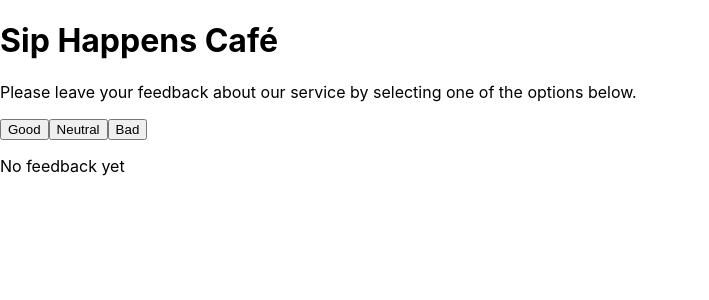
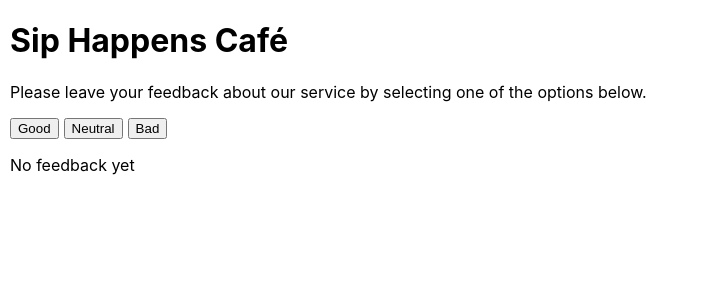
Before and after one commit to MichaelTetris/goit-react-hw-02, a React (Vite) app: page / in a window 1280 px wide. Shown: the top 300 px of the page, without its empty margins (0-709 px from the left). Built offline with nearby package versions, Linux system fonts and the light colour scheme.

Commit message:
add css class

```diff
--- a/src/components/App.jsx
+++ b/src/components/App.jsx
@@ -4,6 +4,8 @@ import Description from "./description/Description";
 import Feedback from "./feedback/Feedback";
 import Notification from "./notification/Notification";
 import Options from "./options/Options";
+
+import css from './app.module.css'
 
 import { useState, useEffect } from "react";
 
@@ -42,7 +44,7 @@ const App = () => {
   };
 
   return (
-    <>
+    < div className ={css.container}>
       <Description />
       <Options
         updateClicks={updateClicks}
@@ -52,7 +54,7 @@ const App = () => {
       />
       {totalFeedback !== 0 && <Feedback click={clicks}  count ={totalFeedback} procent ={positiveFeedback} />}
       {totalFeedback === 0 && <Notification />}
-    </>
+    </div>
   );
 };
 
--- /dev/null
+++ b/src/components/app.module.css
@@ -0,0 +1,4 @@
+.container{
+  margin-left: 10px;
+  align-items: center;
+}
--- a/src/components/options/Options.jsx
+++ b/src/components/options/Options.jsx
@@ -1,12 +1,21 @@
+import css from './options.module.css';
+
 const Options = ({ updateClicks, onReset, hasData }) => {
   return (
-    <div>
+    <div className={css.options}>
       <button onClick={() => updateClicks("good")}>Good</button>
       <button onClick={() => updateClicks("neutral")}>Neutral</button>
       <button onClick={() => updateClicks("bad")}>Bad</button>
       {hasData !== 0 && <button onClick={onReset}>Reset</button>}
       {/* {hasData && <button onClick={() => onReset()}>Reset</button>} */}
       {/* <button>Reset</button> */}
+
+      {/* <ul className={css.options-btn}>
+        <li><button onClick={() => updateClicks("good")}>Good</button></li>
+        <li><button onClick={() => updateClicks("neutral")}>Neutral</button></li>
+        <li><button onClick={() => updateClicks("bad")}>Bad</button></li>
+        <li>{hasData !== 0 && <button onClick={onReset}>Reset</button>}</li>
+      </ul> */}
     </div>
   );
 };
--- /dev/null
+++ b/src/components/options/options.module.css
@@ -0,0 +1,6 @@
+.options {
+  display: flex;
+  align-items: center;
+  gap: 5px;
+  text-align: center;
+}
```
Also changed, not shown: src/main.jsx (+6 -6 lines).
